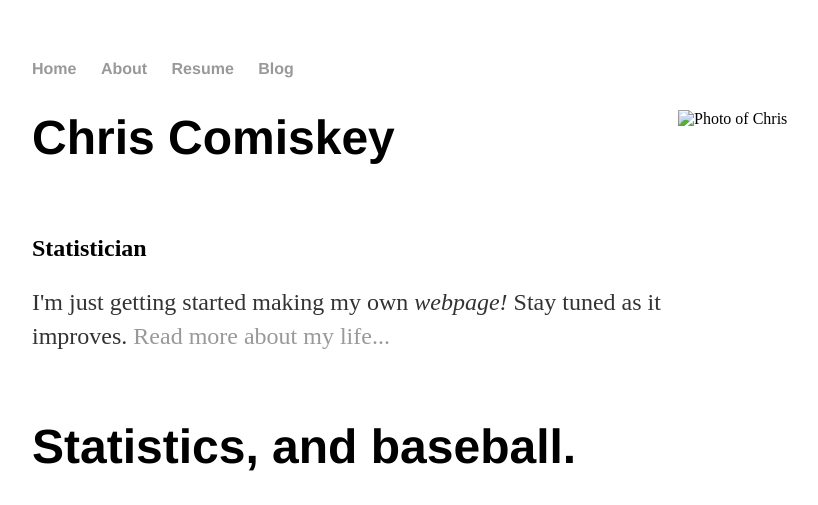
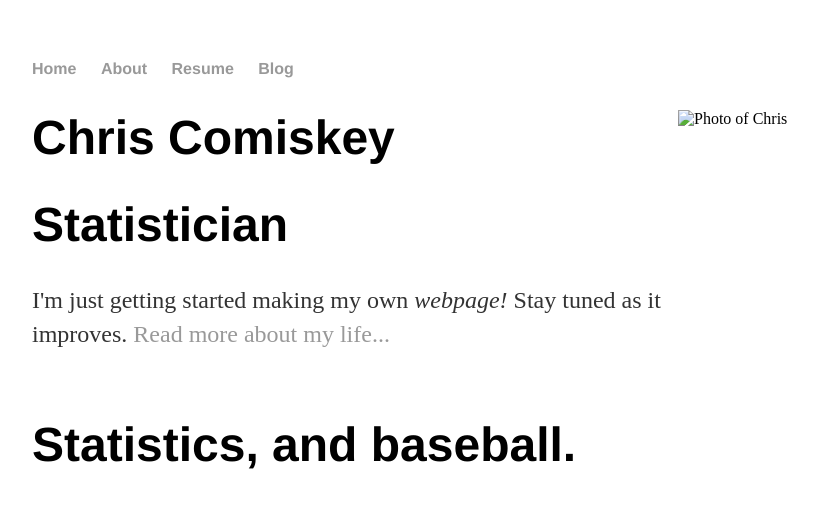
Before and after one commit to cwcomiskey/cwcomiskey.github.io, a Jekyll site: the page built from index.html, in a window 1280 px wide. Shown: the top 505 px of the page, without its empty margins (160-978 px from the left). Built offline with Jekyll 4.4.1, drawn with Linux system fonts in a browser that asks for light colours; grey boxes are pictures that could not be loaded.

```diff
--- a/index.html
+++ b/index.html
@@ -4,8 +4,8 @@ title: Chris Comiskey, Statistician
 ---
 <div class="blurb">
 	<img src="cwcomiskey.github.io/Chris3.jpg" alt="Photo of Chris" id="pic" align = "right" style="width:250px;height:250px;"/>
-	<h1> Chris Comiskey </h1> <br/>
-	<h2> Statistician </h2>
+	<h1> Chris Comiskey </h1>
+	<h1> Statistician </h1>
 	<p>I'm just getting started making my own <em> webpage!</em>
 		Stay tuned as it improves. <a href="/about">Read more about my life...</a>
 		<br/>
```
